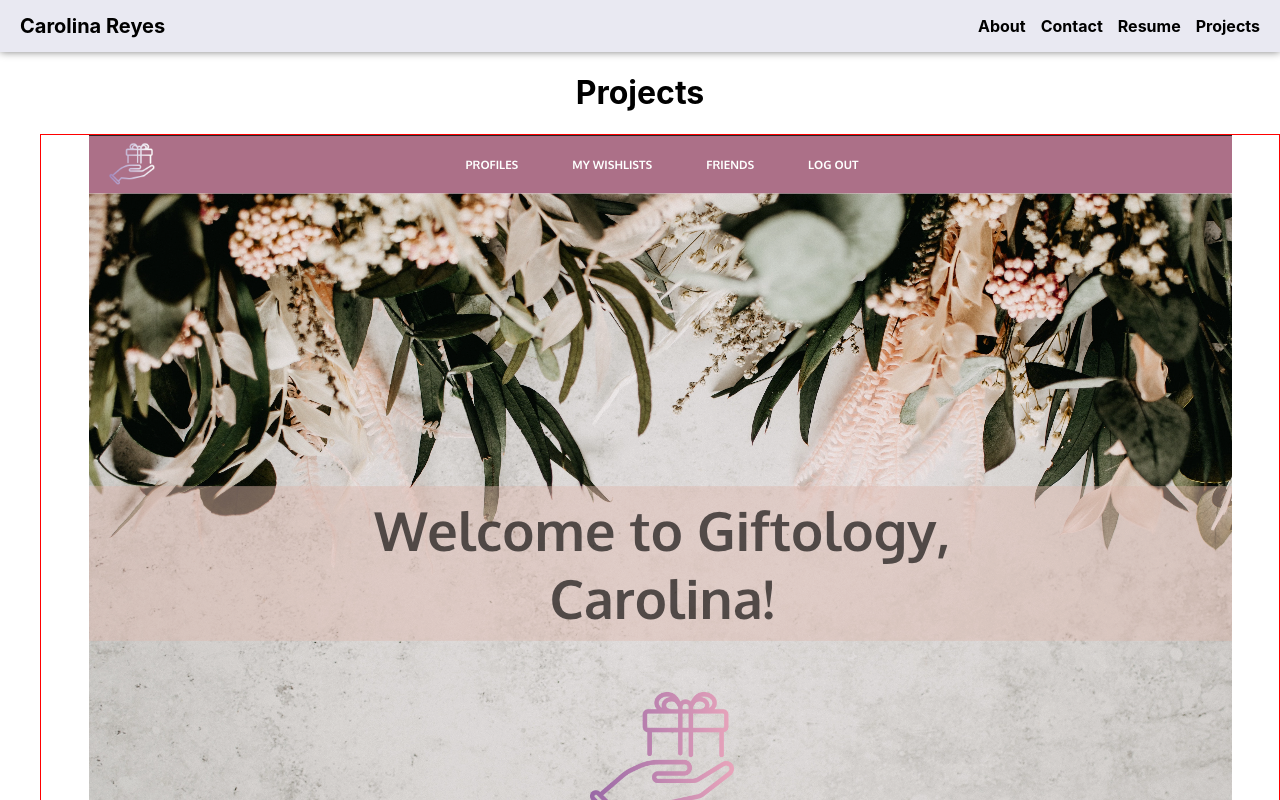
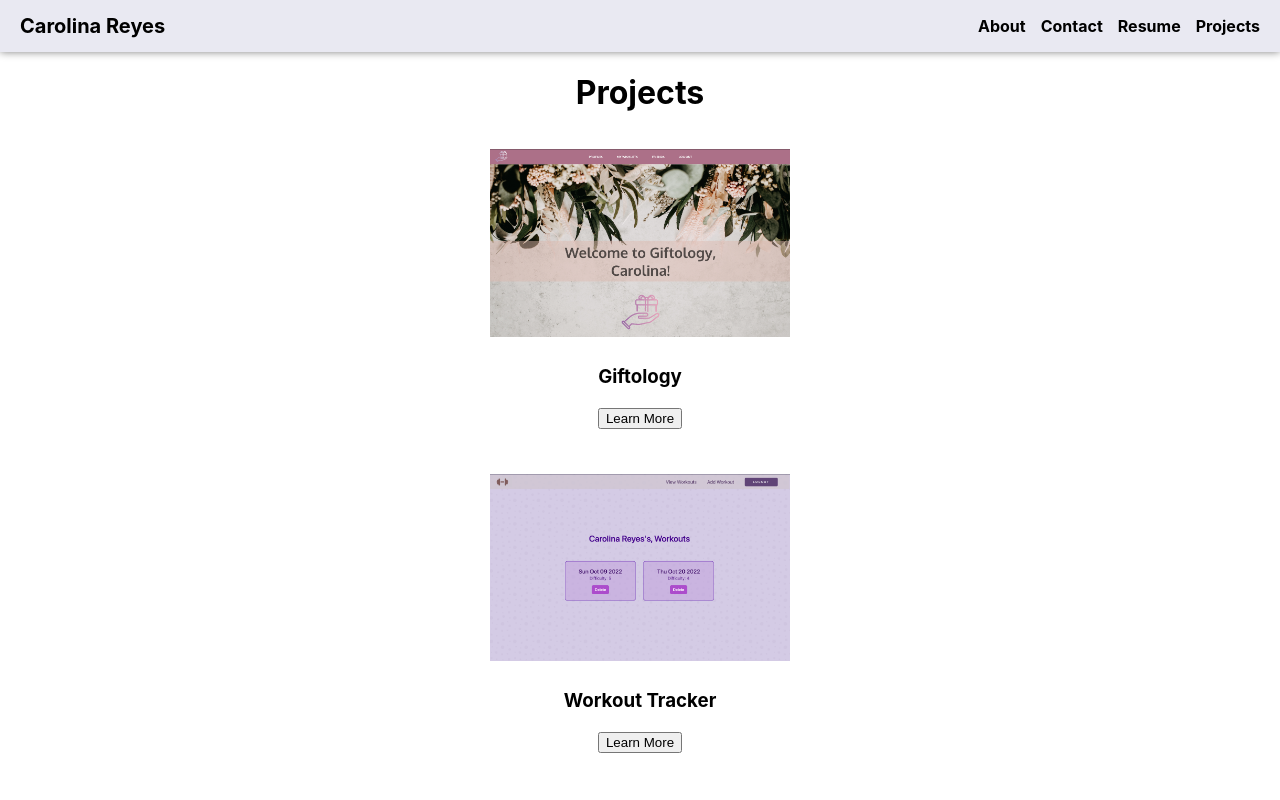
Before and after one commit to creyes25/carolina-reyes-portfolio, a React (Create React App) app: page /projects in a window 1280 px wide. Shown: the top 800 px of the page. Built offline with nearby package versions, Linux system fonts and the light colour scheme; the HTML template or start-up script is replaced by a standard one.

Commit message:
style projects list page

```diff
--- a/src/components/ProjectList/ProjectList.jsx
+++ b/src/components/ProjectList/ProjectList.jsx
@@ -1,9 +1,10 @@
+import styles from './ProjectList.module.css'
 import ProjectPreview from "../ProjectPreview/ProjectPreview";
 
 function ProjectList({projects}) {
   return (
     <>
-      <ul>
+      <ul className={styles.projectList}>
         {projects.map((project, i) =>
           <ProjectPreview key={i} project={project} />
         )}
--- /dev/null
+++ b/src/components/ProjectList/ProjectList.module.css
@@ -0,0 +1,3 @@
+.projectList {
+  padding: 0;
+}
--- a/src/components/ProjectPreview/ProjectPreview.jsx
+++ b/src/components/ProjectPreview/ProjectPreview.jsx
@@ -6,9 +6,8 @@ function ProjectPreview({project}) {
   let path = hyphenateWords(project.title)
   return (
     <>
-
       <div className={styles.card}>
-        <img src={project.image} alt={project.title} />
+        <img src={project.image} alt={project.title} className={styles.project_image} />
         <section>
           <h3>{project.title}</h3>
           <Link to={path}>
--- a/src/components/ProjectPreview/ProjectPreview.module.css
+++ b/src/components/ProjectPreview/ProjectPreview.module.css
@@ -1,4 +1,9 @@
 .card {
-  border: 1px solid red;
-  margin-bottom: 10px;
+  margin: 10px 0px 30px 0 ;
+  width: 100%;
 }
+
+.project_image {
+  width: 300px;
+  margin: 15px 0px 5px;
+}
```
